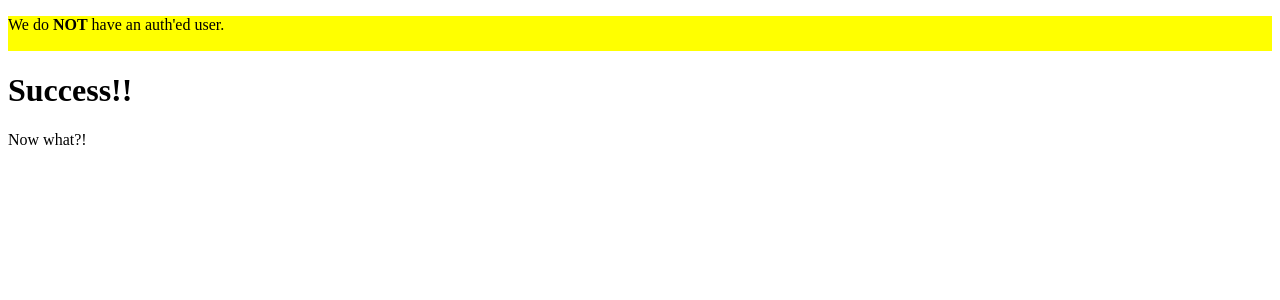
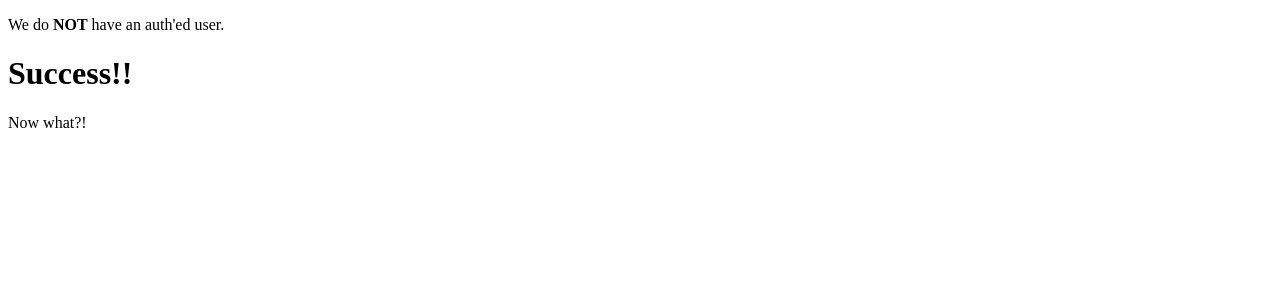
Before and after one commit to deryckh/dcuolfg, a Python web app: template src/mmolfg/templates/home.html in a window 1280 px wide. Shown: the top 300 px of the page. Run offline with Jinja, Linux system fonts and the light colour scheme; the template is opened without the code that fills it, so the values that code supplies are empty; some libraries are stand-ins or nearby versions.

Commit message:
Add link to YUI CSS reset and reformat HTML.

```diff
--- a/src/mmolfg/templates/base.html
+++ b/src/mmolfg/templates/base.html
@@ -2,10 +2,8 @@
 <html>
   <head>
     <title>{% block title %}{% endblock title %}</title>
-        <style type="text/css">
-            /* Only to "see" the header. */
-            #header {background: yellow; height: 35px;}
-        </style>
+    <link rel="stylesheet" type="text/css"
+        href="http://yui.yahooapis.com/3.4.1/build/cssreset/cssreset-min.css">
   </head>
   <body>
     <div id="header">{% block header %}{% endblock header %}</div>
```
Lines whose indentation alone changed are shown as unchanged.
